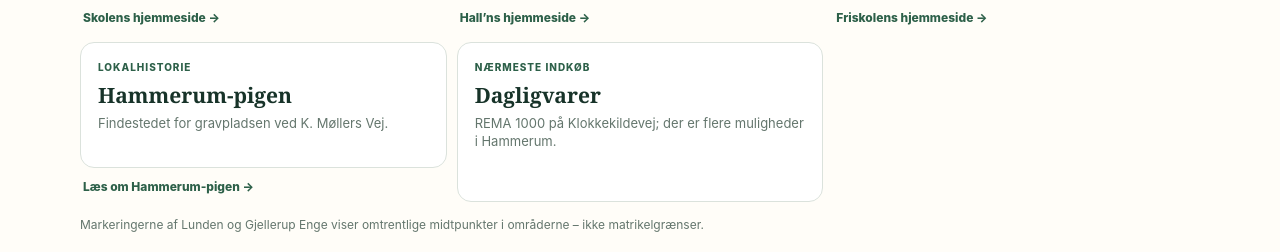
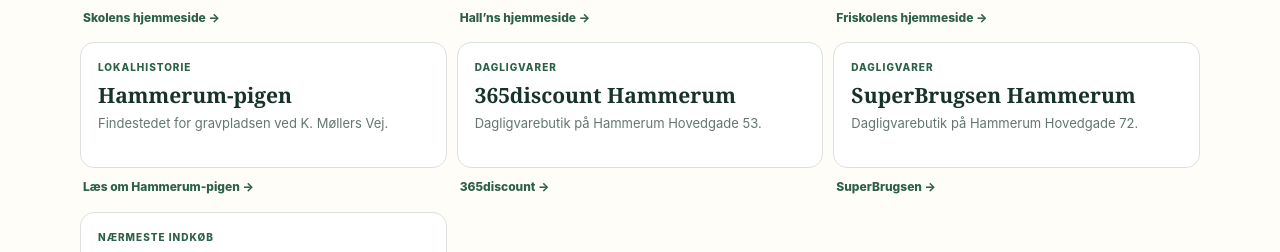
Before and after one commit to laugebex/Ravnsbjerg-info, a Next.js app: page /omraadet in a window 1280 px wide. Shown: the part 1626-1878 px from the top of the page. Built offline with nearby package versions, Linux system fonts and the light colour scheme.

Commit message:
Tilføj dagligvarebutikker i Hammerum på kortet

```diff
--- a/components/LocalMap.jsx
+++ b/components/LocalMap.jsx
@@ -9,6 +9,8 @@ const spots=[
   {id:'halln',name:"Hall’n",detail:'Sport og fritid',description:'Det lokale idræts- og samlingssted ved skolen.',lat:56.13759,lng:9.06331,href:'https://halln.dk/',linkLabel:'Hall’ns hjemmeside'},
   {id:'friskole',name:'Hammerum Friskole',detail:'Fri- og efterskole',description:'Friskole på Tornebuskvej 2.',lat:56.13391084,lng:9.05666777,href:'https://hammerumfriskole.dk/',linkLabel:'Friskolens hjemmeside'},
   {id:'hammerumpigen',name:'Hammerum-pigen',detail:'Lokalhistorie',description:'Findestedet for gravpladsen ved K. Møllers Vej.',lat:56.13866,lng:9.05054,href:'/hammerum-pigen',linkLabel:'Læs om Hammerum-pigen'},
+  {id:'365hammerum',name:'365discount Hammerum',detail:'Dagligvarer',description:'Dagligvarebutik på Hammerum Hovedgade 53.',lat:56.1333122,lng:9.0600281,href:'https://365discount.coop.dk/',linkLabel:'365discount'},
+  {id:'brugsenhammerum',name:'SuperBrugsen Hammerum',detail:'Dagligvarer',description:'Dagligvarebutik på Hammerum Hovedgade 72.',lat:56.1330338,lng:9.0619965,href:'https://superbrugsen.coop.dk/',linkLabel:'SuperBrugsen'},
   {id:'indkoeb',name:'Dagligvarer',detail:'Nærmeste indkøb',description:'REMA 1000 på Klokkekildevej; der er flere muligheder i Hammerum.',lat:56.14718,lng:9.04448}
 ]
 
```
